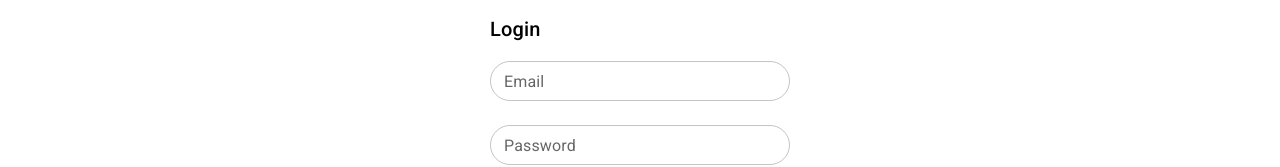
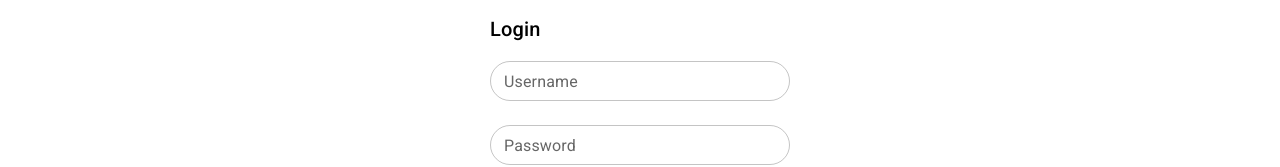
Before and after one commit to Jaay7/placements, a React (Create React App) app: page /login in a window 1280 px wide. Shown: the part 272-439 px from the top of the page. Built offline with nearby package versions, Linux system fonts and the light colour scheme.

Commit message:
email -> username

```diff
--- a/src/components/auths/Login.jsx
+++ b/src/components/auths/Login.jsx
@@ -72,12 +72,12 @@ const Login = () => {
   const classes = useStyles();
   const navigate = useNavigate();
 
-  const [ email, setEmail ] = React.useState('');
+  const [ username, setUsername ] = React.useState('');
   const [ password, setPassword ] = React.useState('');
 
   const [ login, {data, loading, error}] = useMutation(login_user, {
     variables: {
-      email,
+      username,
       password
     }
   });
@@ -96,11 +96,11 @@ const Login = () => {
         { error && <Typography color="red">Oops! Something went wrong.</Typography> }
         <Typography variant="h6">Login</Typography>
         <StyledTextField
-          label="Email"
+          label="Username"
           margin="normal"
           size='small'
-          value={email}
-          onChange={(e) => setEmail(e.target.value)}
+          value={username}
+          onChange={(e) => setUsername(e.target.value)}
         />
         <StyledTextField
           label="Password"
--- a/src/components/dashboard/Home.jsx
+++ b/src/components/dashboard/Home.jsx
@@ -66,7 +66,7 @@ const StyledDiv = styled((props) => <div {...props} />)(({ theme }) => ({
 }));
 
 const StyledTextField = styled((props) => <TextField {...props} />)(({ theme }) => ({
-  margin: 30,
+  margin: 20,
   width: '100%',
   minWidth: '660px',
   '& label.Mui-focused': {
@@ -133,7 +133,7 @@ const StyledCard = styled((props) => <div {...props} />)(({ theme }) => ({
   backgroundColor: '#e7ffd6',
   backdropFilter: 'blur(5px)',
   borderRadius: '8px',
-  marginTop: '20px',
+  marginTop: '10px',
   [theme.breakpoints.down('md')]: {
     padding: '20px 20px',
     minWidth: '100%',
```
